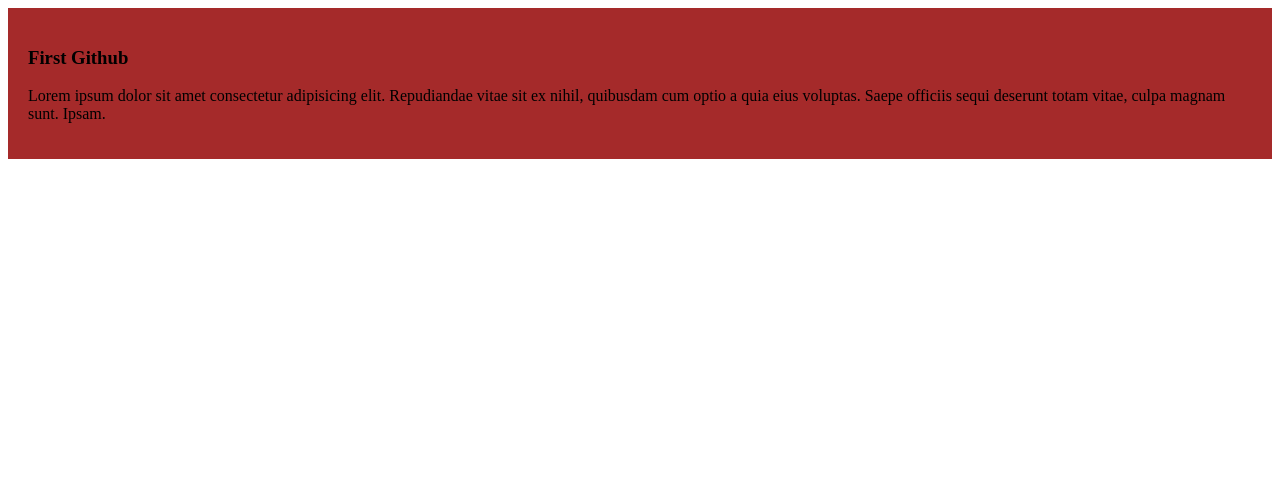
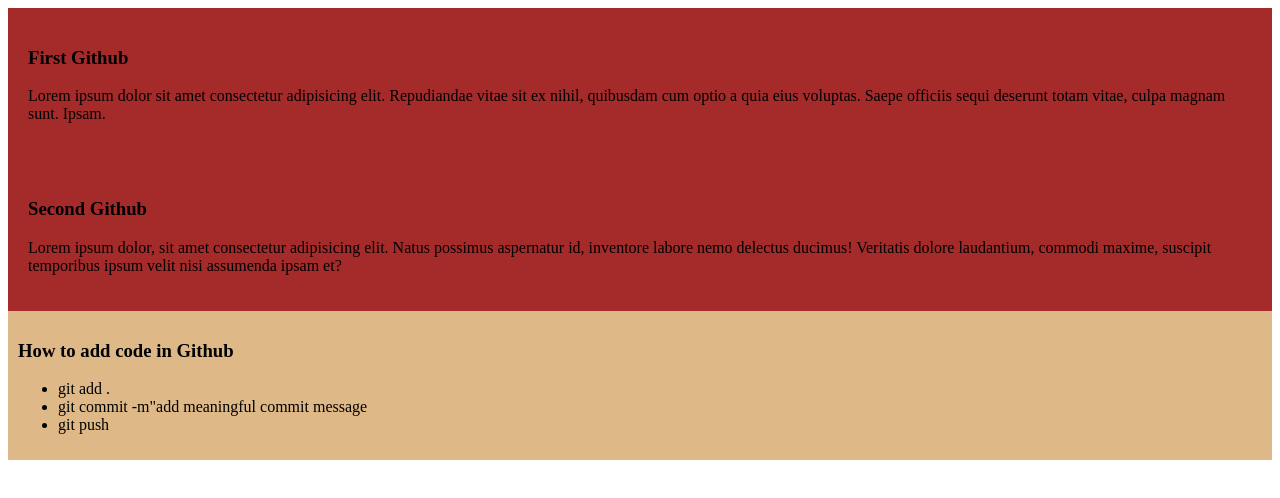
Before and after one commit to talukdar-habib/first-git-hub-repo, a plain HTML site: page index.html in a window 1280 px wide. Drawn offline with Linux system fonts and the light colour scheme.

Commit message:
second commit

```diff
--- a/Styles/style.css
+++ b/Styles/style.css
@@ -2,3 +2,7 @@
     background-color: brown;
     padding: 20px;
 }
+.git{
+    background-color: burlywood;
+    padding: 10px;
+}
--- a/index.html
+++ b/index.html
@@ -11,6 +11,18 @@
         <h3>First Github</h3>
         <p>Lorem ipsum dolor sit amet consectetur adipisicing elit. Repudiandae vitae sit ex nihil, quibusdam cum optio a quia eius voluptas. Saepe officiis sequi deserunt totam vitae, culpa magnam sunt. Ipsam.</p>
     </div>
+    <div>
+        <h3>Second Github</h3>
+        <p>Lorem ipsum dolor, sit amet consectetur adipisicing elit. Natus possimus aspernatur id, inventore labore nemo delectus ducimus! Veritatis dolore laudantium, commodi maxime, suscipit temporibus ipsum velit nisi assumenda ipsam et?</p>
+    </div>
+    <div class="git">
+        <h3>How to add code in Github</h3>
+        <ul>
+            <li>git add .</li>
+            <li>git commit -m"add meaningful commit message</li>
+            <li>git push</li>
+    </ul>
+    </div>
 
 
 </body>
```
